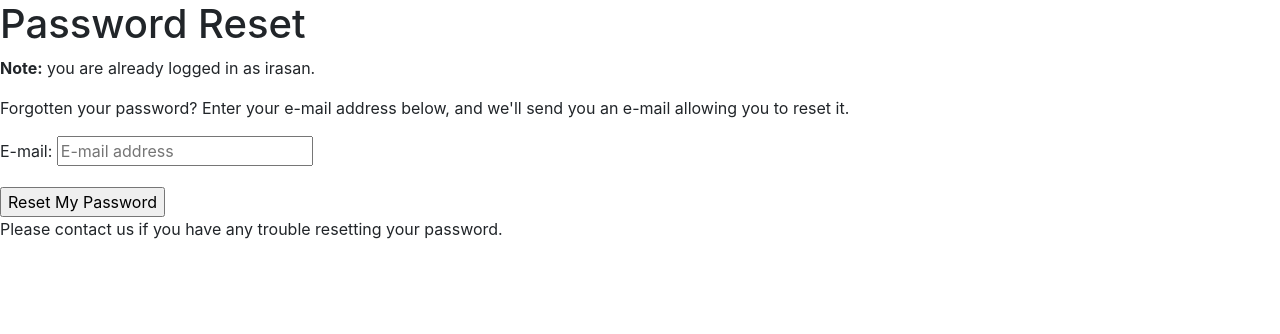
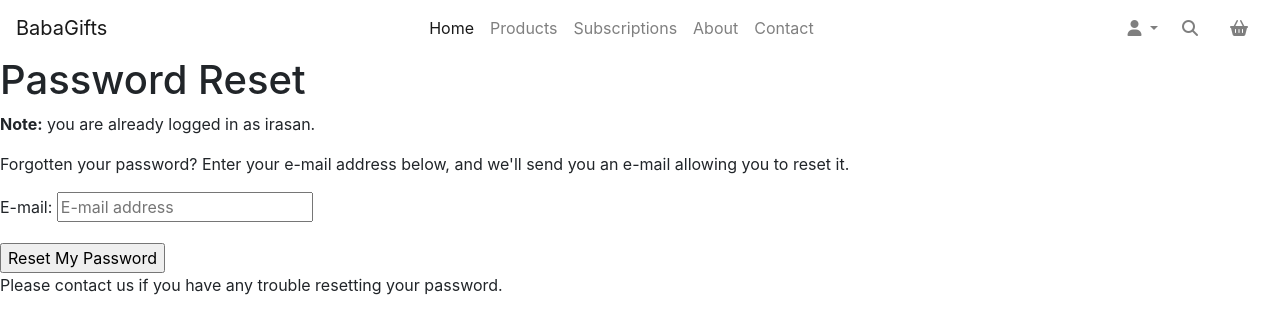
Before and after one commit to irasan/babagifts, a Django app: page /accounts/password/reset/ in a window 1280 px wide. Shown: the top 334 px of the page. Run offline with Django 3.2, Linux system fonts and the light colour scheme; a user stored in the database is signed in; some libraries are stand-ins or nearby versions.

Commit message:
Add main navbar

```diff
--- a/babagifts/settings.py
+++ b/babagifts/settings.py
@@ -147,6 +147,7 @@ USE_TZ = True
 # https://docs.djangoproject.com/en/3.2/howto/static-files/
 
 STATIC_URL = '/static/'
+STATICFILES_DIRS = (os.path.join(BASE_DIR, 'static'),)
 
 # Default primary key field type
 # https://docs.djangoproject.com/en/3.2/ref/settings/#default-auto-field
--- a/home/templates/home/index.html
+++ b/home/templates/home/index.html
@@ -2,5 +2,5 @@
 {% load static %}
 
 {% block content %}
-    <h1 class="display-4 text-success">It works!</h1>
+    <h1 class="display-4 text-success">Home page</h1>
 {% endblock %}
--- /dev/null
+++ b/static/css/base.css
@@ -0,0 +1,15 @@
+.main-header {
+    font-size: 1.5rem;
+}
+
+.logo {
+    font-size: 1.8rem;
+}
+
+.navbar-toggler {
+    margin-left: 8px;
+}
+
+a {
+    color: rgba(0,0,0,.5);
+}
--- a/templates/base.html
+++ b/templates/base.html
@@ -14,16 +14,18 @@
     {% endblock %}
 
     {% block corecss %}
-        <link rel="stylesheet" href="https://stackpath.bootstrapcdn.com/bootstrap/4.4.1/css/bootstrap.min.css" integrity="sha384-Vkoo8x4CGsO3+Hhxv8T/Q5PaXtkKtu6ug5TOeNV6gBiFeWPGFN9MuhOf23Q9Ifjh" crossorigin="anonymous">
+        <link rel="stylesheet" href="https://stackpath.bootstrapcdn.com/bootstrap/4.3.1/css/bootstrap.min.css" integrity="sha384-ggOyR0iXCbMQv3Xipma34MD+dH/1fQ784/j6cY/iJTQUOhcWr7x9JvoRxT2MZw1T" crossorigin="anonymous">
+        <link rel="stylesheet" href="{% static 'css/base.css' %}">
     {% endblock %}
 
     {% block extra_css %}
     {% endblock %}
 
     {% block corejs %}
-        <script src="https://code.jquery.com/jquery-3.4.1.slim.min.js" integrity="sha384-J6qa4849blE2+poT4WnyKhv5vZF5SrPo0iEjwBvKU7imGFAV0wwj1yYfoRSJoZ+n" crossorigin="anonymous"></script>
-        <script src="https://cdn.jsdelivr.net/npm/popper.js@1.16.0/dist/umd/popper.min.js" integrity="sha384-Q6E9RHvbIyZFJoft+2mJbHaEWldlvI9IOYy5n3zV9zzTtmI3UksdQRVvoxMfooAo" crossorigin="anonymous"></script>
-        <script src="https://stackpath.bootstrapcdn.com/bootstrap/4.4.1/js/bootstrap.min.js" integrity="sha384-wfSDF2E50Y2D1uUdj0O3uMBJnjuUD4Ih7YwaYd1iqfktj0Uod8GCExl3Og8ifwB6" crossorigin="anonymous"></script>
+    <script src="https://code.jquery.com/jquery-3.3.1.slim.min.js" integrity="sha384-q8i/X+965DzO0rT7abK41JStQIAqVgRVzpbzo5smXKp4YfRvH+8abtTE1Pi6jizo" crossorigin="anonymous"></script>
+    <script src="https://cdnjs.cloudflare.com/ajax/libs/popper.js/1.14.7/umd/popper.min.js" integrity="sha384-UO2eT0CpHqdSJQ6hJty5KVphtPhzWj9WO1clHTMGa3JDZwrnQq4sF86dIHNDz0W1" crossorigin="anonymous"></script>
+    <script src="https://stackpath.bootstrapcdn.com/bootstrap/4.3.1/js/bootstrap.min.js" integrity="sha384-JjSmVgyd0p3pXB1rRibZUAYoIIy6OrQ6VrjIEaFf/nJGzIxFDsf4x0xIM+B07jRM" crossorigin="anonymous"></script>
+        <script src="https://kit.fontawesome.com/4863a75fd6.js" crossorigin="anonymous"></script>
     {% endblock %}
 
     {% block extra_js %}
@@ -39,12 +41,65 @@
     {% endif %}
 
     {% block page_header %}
+    <nav class="navbar navbar-expand-lg navbar-light">
+      <a class="navbar-brand" href="#">BabaGifts</a>
+      <div class="d-flex order-lg-1 ml-auto">
+        <a class="nav-link" href="#"><i class="fas fa-search"></i></a>
+        <a class="nav-link" href="#"><i class="fas fa-shopping-basket"></i></a>
+      </div>
+      <button class="navbar-toggler" type="button" data-toggle="collapse" data-target="#navbarNavDropdown"
+      aria-controls="navbarNavDropdown" aria-expanded="false" aria-label="Toggle navigation">
+        <span class="navbar-toggler-icon"></span>
+      </button>
+      <div class="collapse navbar-collapse text-right" id="navbarNavDropdown">
+        <ul class="navbar-nav mx-auto order-0">
+          <li class="nav-item active">
+            <a class="nav-link" href="#">Home <span class="sr-only">(current)</span></a>
+          </li>
+          <li class="nav-item">
+            <a class="nav-link" href="#">Products</a>
+          </li>
+          <li class="nav-item">
+            <a class="nav-link" href="#">Subscriptions</a>
+          </li>
+          <li class="nav-item">
+            <a class="nav-link" href="#">About</a>
+          </li>
+          <li class="nav-item">
+            <a class="nav-link" href="#">Contact</a>
+          </li>
+        </ul>
+          <div class="navbar-nav ms-auto dropdown">
+            <a class="nav-link dropdown-toggle" href="#" id="navbarDropdownMenuLink" role="button" data-toggle="dropdown" aria-haspopup="true" aria-expanded="false">
+              <i class="fas fa-user d-none d-lg-inline-block"></i><span class="d-lg-none">User</span>
+            </a>
+            <div class="dropdown-menu dropdown-menu-right" aria-labelledby="navbarDropdownMenuLink">
+              {% if request.user.is_authenticated %}
+                  {% if request.user.is_superuser %}
+                      <a href="" class="dropdown-item">Product Management</a>
+                  {% endif %}
+                  <a href="" class="dropdown-item">My Profile</a>
+                  <a href="{% url 'account_logout' %}" class="dropdown-item">Logout</a>
+              {% else %}
+                  <a href="{% url 'account_signup' %}" class="dropdown-item">Register</a>
+                  <a href="{% url 'account_login' %}" class="dropdown-item">Login</a>
+              {% endif %}
+            </div>
+          </div>
+      </div>
+    </nav>
     {% endblock %}
 
     {% block content %}
     {% endblock %}
 
     {% block postloadjs %}
+      <script type="text/javascript">
+        $('.toast').toast('show');
+      </script>
+      <script type="text/javascript">
+        $('.dropdown-toggle').dropdown();
+      </script>
     {% endblock %}
 
 
```
Also changed, not shown: db.sqlite3.
